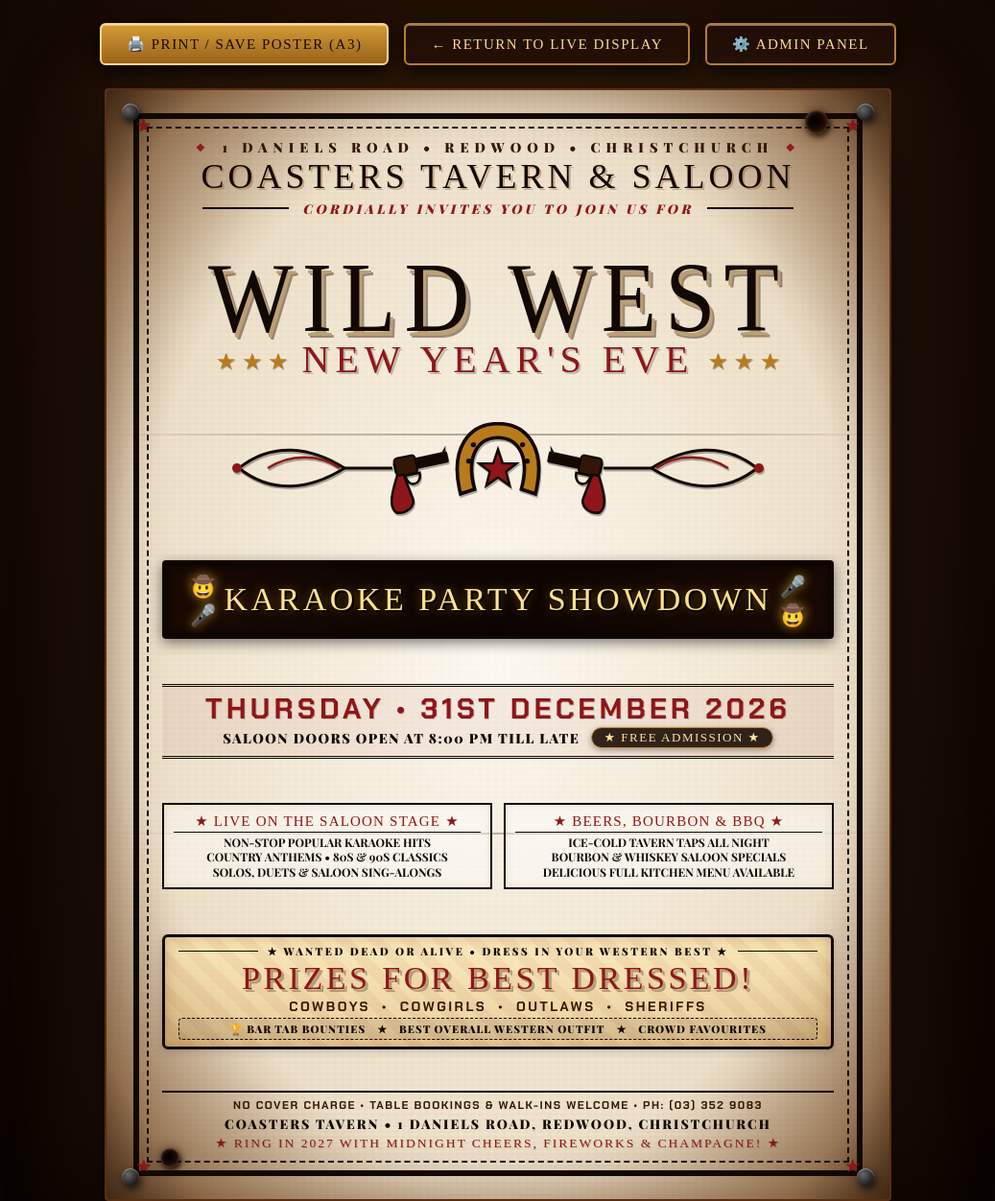
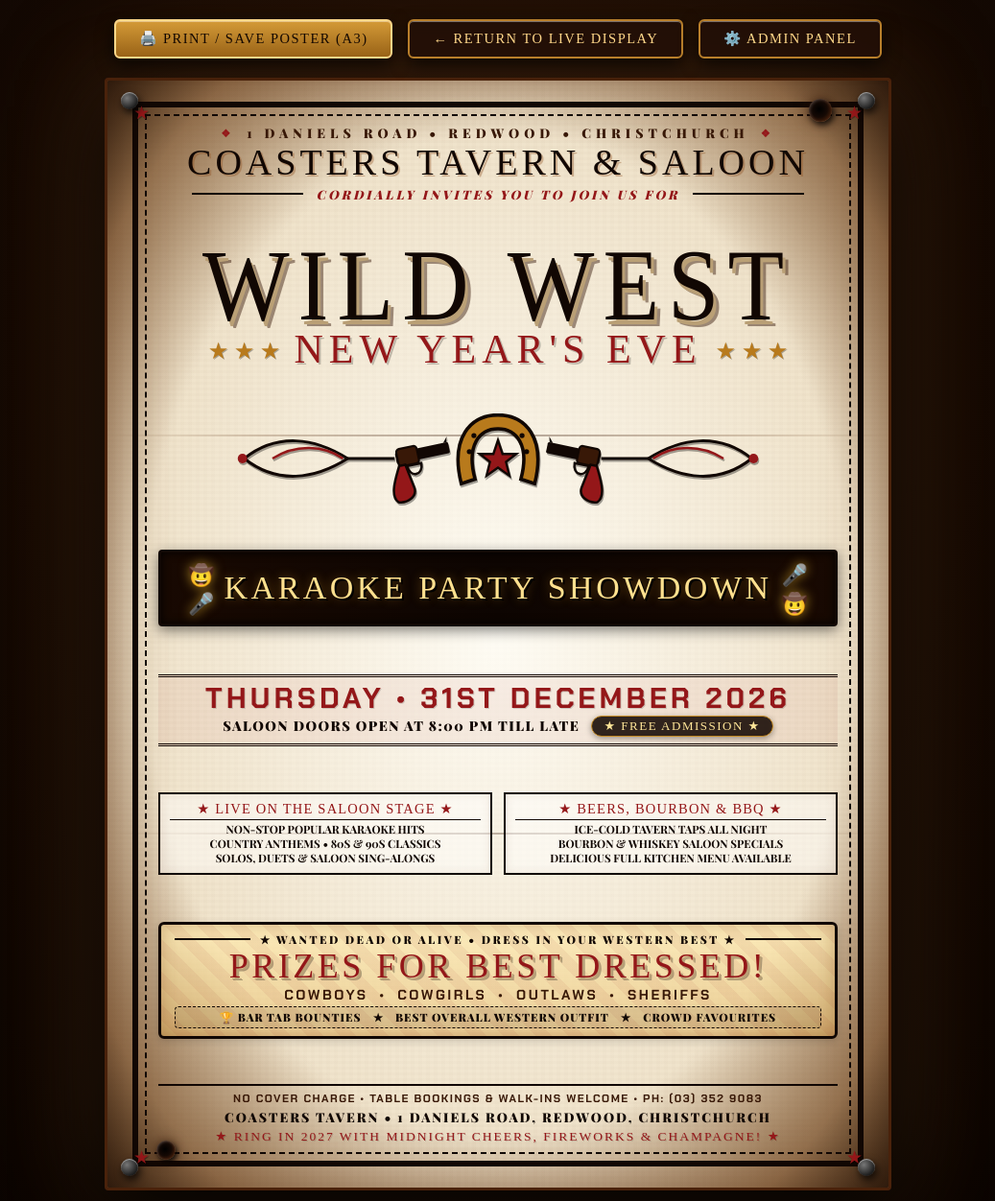
Before and after one commit to mrmegatronix/_ct-WEST, a website: page poster.html in a window 1280 px wide. Shown: the whole page at 96% size, without its empty margins (121-1158 px from the left). Drawn offline with nearby package versions, Linux system fonts and the light colour scheme; a web font is replaced by a local one.

Commit message:
Optimize 1080p TV safe area overscan bounds and redesign A3 poster with 1 Daniels Road, Best Dressed spotlight, and no courtesy van

```diff
--- a/poster.html
+++ b/poster.html
@@ -9,13 +9,14 @@
     <link href="https://fonts.googleapis.com/css2?family=Bebas+Neue&family=Chakra+Petch:wght@700;800;900&family=Playfair+Display:ital,wght@0,700;0,900;1,700;1,900&family=Rye&family=Smokum&family=Sancreek&display=swap" rel="stylesheet">
     <style>
         :root {
-            --paper-bg: #f5eedc;
-            --paper-dark: #d8c199;
-            --ink-black: #120904;
-            --ink-brown: #331706;
-            --ink-red: #8f1618;
-            --gold-leaf: #b87b1c;
-            --gold-bright: #d99a2e;
+            --paper-bg: #f7f1e1;
+            --paper-dark: #d8c095;
+            --ink-black: #110703;
+            --ink-brown: #381807;
+            --ink-red: #941719;
+            --gold-leaf: #b87a1c;
+            --gold-bright: #e8a933;
+            --border-wood: #261005;
         }
 
         * {
@@ -25,24 +26,24 @@
         }
 
         body {
-            background-color: #0c0502;
+            background-color: #080301;
             background-image:
-                radial-gradient(ellipse at 50% 20%, #241105 0%, #060201 100%);
+                radial-gradient(ellipse at 50% 25%, #231005 0%, #080301 100%);
             color: var(--ink-black);
             font-family: 'Playfair Display', Georgia, serif;
             display: flex;
             flex-direction: column;
             align-items: center;
             min-height: 100vh;
-            padding: 24px 16px 54px;
+            padding: 20px 16px 50px;
             -webkit-font-smoothing: antialiased;
         }
 
-        /* Top Action Buttons */
+        /* Top Action Bar */
         .controls-bar {
             display: flex;
             gap: 16px;
-            margin-bottom: 24px;
+            margin-bottom: 20px;
             z-index: 100;
         }
 
@@ -50,11 +51,11 @@
             background: linear-gradient(180deg, #d49a37 0%, #996317 100%);
             color: #140801;
             font-family: 'Rye', serif;
-            font-size: 15px;
+            font-size: 14.5px;
             letter-spacing: 1.5px;
             text-transform: uppercase;
             text-decoration: none;
-            padding: 11px 26px;
+            padding: 10px 24px;
             border-radius: 6px;
             border: 2px solid #ffd88a;
             box-shadow: 0 6px 18px rgba(0, 0, 0, 0.75), inset 0 1px 0 rgba(255, 255, 255, 0.4);
@@ -90,28 +91,28 @@
             aspect-ratio: 297 / 420;
             background-color: var(--paper-bg);
             background-image:
-                radial-gradient(ellipse at 50% 50%, rgba(255, 252, 244, 0.85) 0%, rgba(230, 212, 182, 0.55) 70%, rgba(165, 125, 75, 0.85) 100%),
-                repeating-linear-gradient(0deg, transparent, transparent 3px, rgba(70, 32, 10, 0.038) 3px, rgba(70, 32, 10, 0.038) 6px),
-                repeating-linear-gradient(90deg, transparent, transparent 4px, rgba(70, 32, 10, 0.028) 4px, rgba(70, 32, 10, 0.028) 8px);
-            border: 2px solid #5a2e10;
+                radial-gradient(ellipse at 50% 50%, rgba(255, 253, 246, 0.9) 0%, rgba(235, 218, 188, 0.6) 65%, rgba(165, 122, 68, 0.92) 100%),
+                repeating-linear-gradient(0deg, transparent, transparent 3px, rgba(70, 32, 10, 0.04) 3px, rgba(70, 32, 10, 0.04) 6px),
+                repeating-linear-gradient(90deg, transparent, transparent 4px, rgba(70, 32, 10, 0.03) 4px, rgba(70, 32, 10, 0.03) 8px);
+            border: 3px solid #4a220b;
             border-radius: 4px;
-            padding: 24px 28px;
+            padding: 22px 26px;
             box-shadow:
                 0 30px 85px rgba(0, 0, 0, 0.98),
-                0 0 110px rgba(180, 110, 45, 0.28),
-                inset 0 0 60px rgba(90, 45, 14, 0.45);
+                0 0 120px rgba(180, 110, 45, 0.35),
+                inset 0 0 65px rgba(90, 45, 14, 0.48);
             display: flex;
             flex-direction: column;
             justify-content: space-between;
             overflow: hidden;
         }
 
-        /* Burned / Aged Perimeter Vignette */
+        /* Scorched / Aged Perimeter Vignette */
         .poster-wrapper::before {
             content: "";
             position: absolute;
             inset: 0;
-            background: radial-gradient(ellipse at 50% 50%, transparent 66%, rgba(80, 38, 12, 0.38) 88%, rgba(35, 15, 4, 0.75) 100%);
+            background: radial-gradient(ellipse at 50% 50%, transparent 64%, rgba(80, 38, 12, 0.42) 86%, rgba(25, 10, 3, 0.82) 100%);
             pointer-events: none;
             z-index: 2;
         }
@@ -119,7 +120,7 @@
         /* Weathered Fold Creases */
         .crease-h1 {
             position: absolute;
-            top: 31%;
+            top: 32%;
             left: 0;
             right: 0;
             height: 2px;
@@ -129,7 +130,7 @@
         }
         .crease-h2 {
             position: absolute;
-            top: 67%;
+            top: 68%;
             left: 0;
             right: 0;
             height: 2px;
@@ -138,20 +139,20 @@
             z-index: 3;
         }
 
-        /* Four Authentic Forged Iron Tacks */
+        /* 4 Authentic Forged Iron Tacks */
         .tack {
             position: absolute;
             width: 18px;
             height: 18px;
-            background: radial-gradient(circle at 35% 35%, #666 0%, #222 65%, #050505 100%);
+            background: radial-gradient(circle at 35% 35%, #777 0%, #222 65%, #050505 100%);
             border-radius: 50%;
-            box-shadow: 2px 4px 8px rgba(0, 0, 0, 0.75), inset 0 1px 1px rgba(255, 255, 255, 0.45);
+            box-shadow: 2px 4px 8px rgba(0, 0, 0, 0.8), inset 0 1px 1px rgba(255, 255, 255, 0.5);
             z-index: 10;
         }
-        .tack-tl { top: 14px; left: 16px; }
-        .tack-tr { top: 14px; right: 16px; }
-        .tack-bl { bottom: 14px; left: 16px; }
-        .tack-br { bottom: 14px; right: 16px; }
+        .tack-tl { top: 12px; left: 14px; }
+        .tack-tr { top: 12px; right: 14px; }
+        .tack-bl { bottom: 12px; left: 14px; }
+        .tack-br { bottom: 12px; right: 14px; }
 
         /* Realistic Frontier Bullet Holes */
         .bullet-hole {
@@ -167,16 +168,16 @@
             z-index: 8;
             pointer-events: none;
         }
-        .bh-1 { top: 22px; right: 65px; transform: scale(1.1); }
-        .bh-2 { bottom: 32px; left: 55px; transform: scale(0.9); }
+        .bh-1 { top: 20px; right: 60px; transform: scale(1.1); }
+        .bh-2 { bottom: 28px; left: 50px; transform: scale(0.9); }
 
-        /* Triple Frontier Letterpress Border with Inset Corner Blocks */
+        /* Multi-Tiered Authentic Letterpress Framing */
         .outer-border-box {
             position: relative;
             width: 100%;
             height: 100%;
             border: 6px solid var(--ink-black);
-            padding: 8px;
+            padding: 7px;
             z-index: 5;
             display: flex;
             flex-direction: column;
@@ -188,7 +189,7 @@
             width: 100%;
             height: 100%;
             border: 2px dashed var(--ink-black);
-            padding: 10px 14px;
+            padding: 8px 12px;
             display: flex;
             flex-direction: column;
             justify-content: space-between;
@@ -221,9 +222,9 @@
 
         .herald-location {
             font-family: 'Playfair Display', serif;
-            font-size: 14px;
+            font-size: 13.5px;
             font-weight: 900;
-            letter-spacing: 6px;
+            letter-spacing: 5px;
             color: var(--ink-brown);
             text-transform: uppercase;
             display: flex;
@@ -240,7 +241,7 @@
 
         .saloon-banner-title {
             font-family: 'Rye', serif;
-            font-size: 36px;
+            font-size: 38px;
             letter-spacing: 4px;
             color: var(--ink-black);
             text-transform: uppercase;
@@ -255,8 +256,8 @@
             align-items: center;
             justify-content: center;
             gap: 14px;
-            width: 88%;
-            margin: 1px 0 4px;
+            width: 90%;
+            margin: 1px 0 2px;
         }
         .herald-ribbon-sub .h-line {
             flex: 1;
@@ -265,10 +266,10 @@
         }
         .herald-ribbon-sub .h-text {
             font-family: 'Playfair Display', serif;
-            font-size: 13.5px;
+            font-size: 13px;
             font-style: italic;
             font-weight: 900;
-            letter-spacing: 3.5px;
+            letter-spacing: 3px;
             color: var(--ink-red);
             text-transform: uppercase;
             white-space: nowrap;
@@ -280,19 +281,19 @@
             display: flex;
             flex-direction: column;
             align-items: center;
-            margin: 2px 0;
+            margin: 1px 0;
         }
 
         .title-wild-west {
             font-family: 'Smokum', 'Rye', serif;
-            font-size: 94px;
+            font-size: 96px;
             line-height: 0.85;
             letter-spacing: 9px;
             color: var(--ink-black);
             text-transform: uppercase;
             text-shadow:
                 3px 4px 0 #baa076,
-                5px 6px 0 rgba(50, 20, 5, 0.45);
+                6px 6px 0 rgba(50, 20, 5, 0.45);
             transform: scaleY(1.1);
             white-space: nowrap;
         }
@@ -308,7 +309,7 @@
 
         .title-nye-text {
             font-family: 'Rye', serif;
-            font-size: 40px;
+            font-size: 42px;
             letter-spacing: 6px;
             color: var(--ink-red);
             text-transform: uppercase;
@@ -329,14 +330,14 @@
             display: flex;
             align-items: center;
             justify-content: center;
-            margin: 4px 0;
+            margin: 2px 0;
             position: relative;
         }
 
         .woodcut-svg-emblem {
             width: 580px;
-            height: 96px;
-            filter: drop-shadow(1px 2px 0 rgba(0, 0, 0, 0.3));
+            height: 94px;
+            filter: drop-shadow(1px 2px 0 rgba(0, 0, 0, 0.35));
         }
 
         /* Black Velvet & Gold Leaf Karaoke Banner */
@@ -345,8 +346,8 @@
             background: linear-gradient(90deg, #180902 0%, #0d0502 50%, #180902 100%);
             border: 3px solid var(--ink-black);
             border-radius: 4px;
-            padding: 8px 18px;
-            margin: 4px 0 6px;
+            padding: 7px 18px;
+            margin: 3px 0 5px;
             display: flex;
             align-items: center;
             justify-content: space-between;
@@ -374,13 +375,13 @@
             width: 100%;
             border-top: 3.5px double var(--ink-black);
             border-bottom: 3.5px double var(--ink-black);
-            padding: 8px 16px;
+            padding: 7px 16px;
             margin: 2px 0;
             display: flex;
             flex-direction: column;
             align-items: center;
-            gap: 4px;
-            background: rgba(143, 22, 24, 0.06);
+            gap: 3px;
+            background: rgba(148, 23, 25, 0.06);
         }
 
         .date-day-stamp {
@@ -416,7 +417,6 @@
             font-family: 'Rye', serif;
             font-size: 13px;
             letter-spacing: 1.5px;
-            color: var(--gold-leaf);
             background: rgba(22, 10, 4, 0.88);
             color: #ffe699;
             padding: 2px 12px;
@@ -432,14 +432,14 @@
             display: grid;
             grid-template-columns: minmax(0, 1fr) minmax(0, 1fr);
             gap: 12px;
-            margin: 4px 0;
+            margin: 3px 0;
             box-sizing: border-box;
         }
 
         .attraction-card {
             border: 2px solid var(--ink-black);
-            padding: 8px 10px;
-            background: rgba(255, 255, 255, 0.42);
+            padding: 7px 10px;
+            background: rgba(255, 255, 255, 0.45);
             box-shadow: inset 0 0 10px rgba(100, 50, 15, 0.1);
             display: flex;
             flex-direction: column;
@@ -451,7 +451,7 @@
 
         .ac-title {
             font-family: 'Rye', serif;
-            font-size: 15px;
+            font-size: 14.5px;
             color: var(--ink-red);
             letter-spacing: 1.2px;
             text-transform: uppercase;
@@ -464,7 +464,7 @@
 
         .ac-desc {
             font-family: 'Playfair Display', serif;
-            font-size: 12px;
+            font-size: 11.5px;
             font-weight: 700;
             color: var(--ink-black);
             line-height: 1.3;
@@ -472,15 +472,15 @@
             text-align: center;
         }
 
-        /* High-Voltage "X-Factor" Best Dressed Bounty Poster Box */
+        /* High-Voltage WOW FACTOR: Best Dressed Bounty Poster Box */
         .best-dressed-bounty-box {
             width: 100%;
-            border: 3px solid var(--ink-black);
+            border: 3.5px solid var(--ink-black);
             background:
-                repeating-linear-gradient(45deg, transparent, transparent 12px, rgba(143, 22, 24, 0.05) 12px, rgba(143, 22, 24, 0.05) 24px),
-                linear-gradient(180deg, rgba(255, 235, 175, 0.65) 0%, rgba(225, 180, 95, 0.45) 100%);
+                repeating-linear-gradient(45deg, transparent, transparent 12px, rgba(148, 23, 25, 0.06) 12px, rgba(148, 23, 25, 0.06) 24px),
+                linear-gradient(180deg, rgba(255, 236, 178, 0.75) 0%, rgba(228, 185, 102, 0.55) 100%);
             border-radius: 6px;
-            padding: 7px 14px;
+            padding: 8px 14px;
             margin: 3px 0;
             display: flex;
             flex-direction: column;
@@ -506,7 +506,7 @@
 
         .bd-badge-title {
             font-family: 'Playfair Display', serif;
-            font-size: 11px;
+            font-size: 11.5px;
             font-weight: 900;
             letter-spacing: 2.5px;
             color: var(--ink-black);
@@ -516,10 +516,10 @@
 
         .bd-main-title {
             font-family: 'Rye', serif;
-            font-size: 34px;
-            line-height: 1.1;
+            font-size: 36px;
+            line-height: 1.05;
             letter-spacing: 3.5px;
-            color: #8f1618;
+            color: #941719;
             text-transform: uppercase;
             text-shadow: 2px 2px 0 #baa076, 3px 3px 0 rgba(0, 0, 0, 0.28);
             white-space: nowrap;
@@ -532,7 +532,7 @@
             gap: 12px;
             font-family: 'Chakra Petch', sans-serif;
             font-weight: 900;
-            font-size: 14px;
+            font-size: 14.5px;
             letter-spacing: 2.5px;
             color: var(--ink-brown);
             text-transform: uppercase;
@@ -545,7 +545,7 @@
             justify-content: center;
             gap: 12px;
             font-family: 'Playfair Display', serif;
-            font-size: 11px;
+            font-size: 11.5px;
             font-weight: 900;
             letter-spacing: 1px;
             color: var(--ink-black);
@@ -685,52 +685,52 @@
                 <div class="woodcut-centerpiece">
                     <svg class="woodcut-svg-emblem" viewBox="0 0 580 96" fill="none" xmlns="http://www.w3.org/2000/svg">
                         <!-- Left Filigree Flourish -->
-                        <path d="M 20,48 C 55,20 95,26 130,48 C 95,70 55,76 20,48 Z" stroke="#120904" stroke-width="3" fill="none"/>
-                        <circle cx="18" cy="48" r="5" fill="#8f1618"/>
-                        <path d="M 50,48 C 75,32 105,34 125,48" stroke="#8f1618" stroke-width="2.5"/>
-                        <line x1="130" y1="48" x2="180" y2="48" stroke="#120904" stroke-width="3"/>
+                        <path d="M 20,48 C 55,20 95,26 130,48 C 95,70 55,76 20,48 Z" stroke="#110703" stroke-width="3" fill="none"/>
+                        <circle cx="18" cy="48" r="5" fill="#941719"/>
+                        <path d="M 50,48 C 75,32 105,34 125,48" stroke="#941719" stroke-width="2.5"/>
+                        <line x1="130" y1="48" x2="180" y2="48" stroke="#110703" stroke-width="3"/>
 
                         <!-- Left Revolver Silhouette (Facing Right) -->
                         <g transform="translate(190, 48) rotate(-12) scale(0.85)">
                             <!-- Barrel & Cylinder -->
-                            <rect x="-10" y="-9" width="68" height="14" rx="2" fill="#120904"/>
-                            <rect x="-8" y="-13" width="26" height="22" rx="4" fill="#331706" stroke="#120904" stroke-width="2.5"/>
+                            <rect x="-10" y="-9" width="68" height="14" rx="2" fill="#110703"/>
+                            <rect x="-8" y="-13" width="26" height="22" rx="4" fill="#381807" stroke="#110703" stroke-width="2.5"/>
                             <!-- Grip -->
-                            <path d="M -8,8 C -14,20 -28,42 -18,52 C -7,56 7,50 5,38 L 0,8 Z" fill="#8f1618" stroke="#120904" stroke-width="3"/>
+                            <path d="M -8,8 C -14,20 -28,42 -18,52 C -7,56 7,50 5,38 L 0,8 Z" fill="#941719" stroke="#110703" stroke-width="3"/>
                             <!-- Trigger Guard -->
-                            <path d="M 2,10 C 2,26 20,26 20,10 Z" stroke="#120904" stroke-width="3" fill="none"/>
+                            <path d="M 2,10 C 2,26 20,26 20,10 Z" stroke="#110703" stroke-width="3" fill="none"/>
                             <!-- Front sight -->
-                            <polygon points="56,-9 58,-16 52,-9" fill="#120904"/>
+                            <polygon points="56,-9 58,-16 52,-9" fill="#110703"/>
                         </g>
 
                         <!-- Center Stetson Cowboy Hat & Horseshoe Medallion -->
                         <g transform="translate(290, 48) scale(1.22)">
                             <!-- Horseshoe Crest -->
-                            <path d="M -32,22 C -42,-18 -24,-38 0,-38 C 24,-38 42,-18 32,22 L 20,18 C 28,-12 16,-26 0,-26 C -16,-26 -28,-12 -20,18 Z" fill="#b87b1c" stroke="#120904" stroke-width="3"/>
+                            <path d="M -32,22 C -42,-18 -24,-38 0,-38 C 24,-38 42,-18 32,22 L 20,18 C 28,-12 16,-26 0,-26 C -16,-26 -28,-12 -20,18 Z" fill="#b87a1c" stroke="#110703" stroke-width="3"/>
                             <!-- Horseshoe Nail Holes -->
-                            <circle cx="-25" cy="-6" r="2.2" fill="#120904"/>
-                            <circle cx="-21" cy="-20" r="2.2" fill="#120904"/>
-                            <circle cx="21" cy="-20" r="2.2" fill="#120904"/>
-                            <circle cx="25" cy="-6" r="2.2" fill="#120904"/>
+                            <circle cx="-25" cy="-6" r="2.2" fill="#110703"/>
+                            <circle cx="-21" cy="-20" r="2.2" fill="#110703"/>
+                            <circle cx="21" cy="-20" r="2.2" fill="#110703"/>
+                            <circle cx="25" cy="-6" r="2.2" fill="#110703"/>
 
                             <!-- Center 5-Point Sheriff Star -->
-                            <polygon points="0,-16 4,-4 16,-4 7,3 10,15 0,8 -10,15 -7,3 -16,-4 -4,-4" fill="#8f1618" stroke="#120904" stroke-width="2"/>
+                            <polygon points="0,-16 4,-4 16,-4 7,3 10,15 0,8 -10,15 -7,3 -16,-4 -4,-4" fill="#941719" stroke="#110703" stroke-width="2"/>
                         </g>
 
                         <!-- Right Revolver Silhouette (Facing Left) -->
                         <g transform="translate(390, 48) scale(-1, 1) rotate(-12) scale(0.85)">
-                            <rect x="-10" y="-9" width="68" height="14" rx="2" fill="#120904"/>
-                            <rect x="-8" y="-13" width="26" height="22" rx="4" fill="#331706" stroke="#120904" stroke-width="2.5"/>
-                            <path d="M -8,8 C -14,20 -28,42 -18,52 C -7,56 7,50 5,38 L 0,8 Z" fill="#8f1618" stroke="#120904" stroke-width="3"/>
-                            <path d="M 2,10 C 2,26 20,26 20,10 Z" stroke="#120904" stroke-width="3" fill="none"/>
-                            <polygon points="56,-9 58,-16 52,-9" fill="#120904"/>
+                            <rect x="-10" y="-9" width="68" height="14" rx="2" fill="#110703"/>
+                            <rect x="-8" y="-13" width="26" height="22" rx="4" fill="#381807" stroke="#110703" stroke-width="2.5"/>
+                            <path d="M -8,8 C -14,20 -28,42 -18,52 C -7,56 7,50 5,38 L 0,8 Z" fill="#941719" stroke="#110703" stroke-width="3"/>
+                            <path d="M 2,10 C 2,26 20,26 20,10 Z" stroke="#110703" stroke-width="3" fill="none"/>
+                            <polygon points="56,-9 58,-16 52,-9" fill="#110703"/>
                         </g>
 
                         <!-- Right Filigree Flourish -->
-                        <line x1="400" y1="48" x2="450" y2="48" stroke="#120904" stroke-width="3"/>
-                        <path d="M 560,48 C 525,20 485,26 450,48 C 485,70 525,76 560,48 Z" stroke="#120904" stroke-width="3" fill="none"/>
-                        <circle cx="562" cy="48" r="5" fill="#8f1618"/>
-                        <path d="M 530,48 C 505,32 475,34 455,48" stroke="#8f1618" stroke-width="2.5"/>
+                        <line x1="400" y1="48" x2="450" y2="48" stroke="#110703" stroke-width="3"/>
+                        <path d="M 560,48 C 525,20 485,26 450,48 C 485,70 525,76 560,48 Z" stroke="#110703" stroke-width="3" fill="none"/>
+                        <circle cx="562" cy="48" r="5" fill="#941719"/>
+                        <path d="M 530,48 C 505,32 475,34 455,48" stroke="#941719" stroke-width="2.5"/>
                     </svg>
                 </div>
 
```
Also changed, not shown: index.html (+25 -19 lines).
